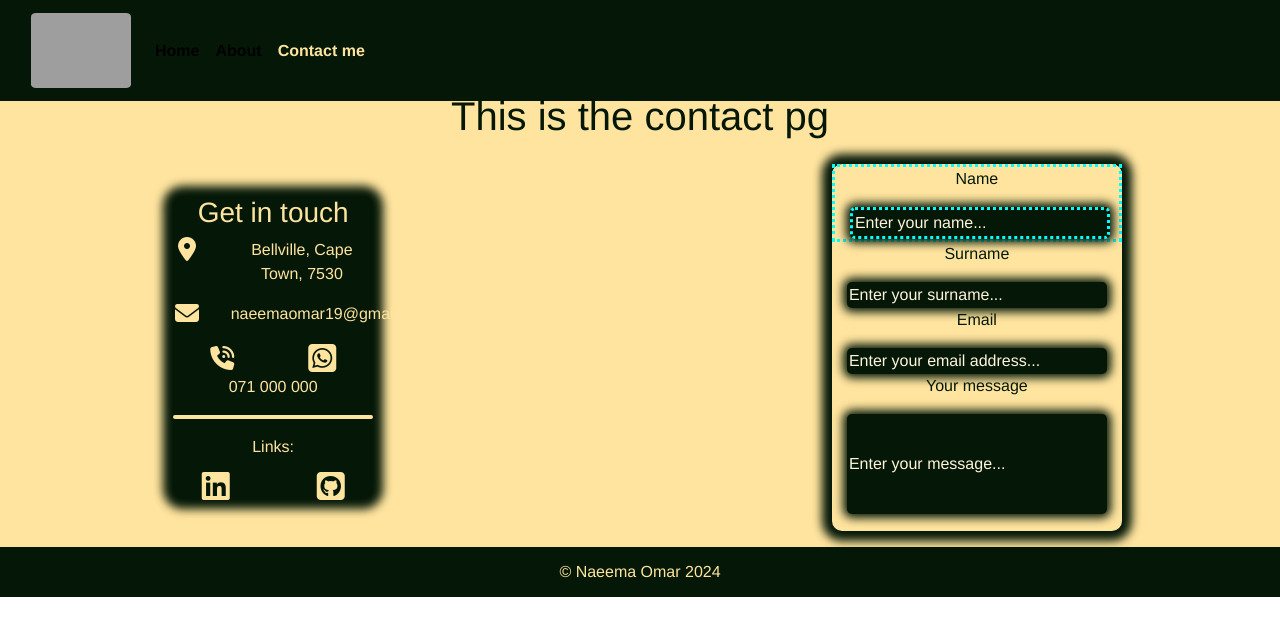
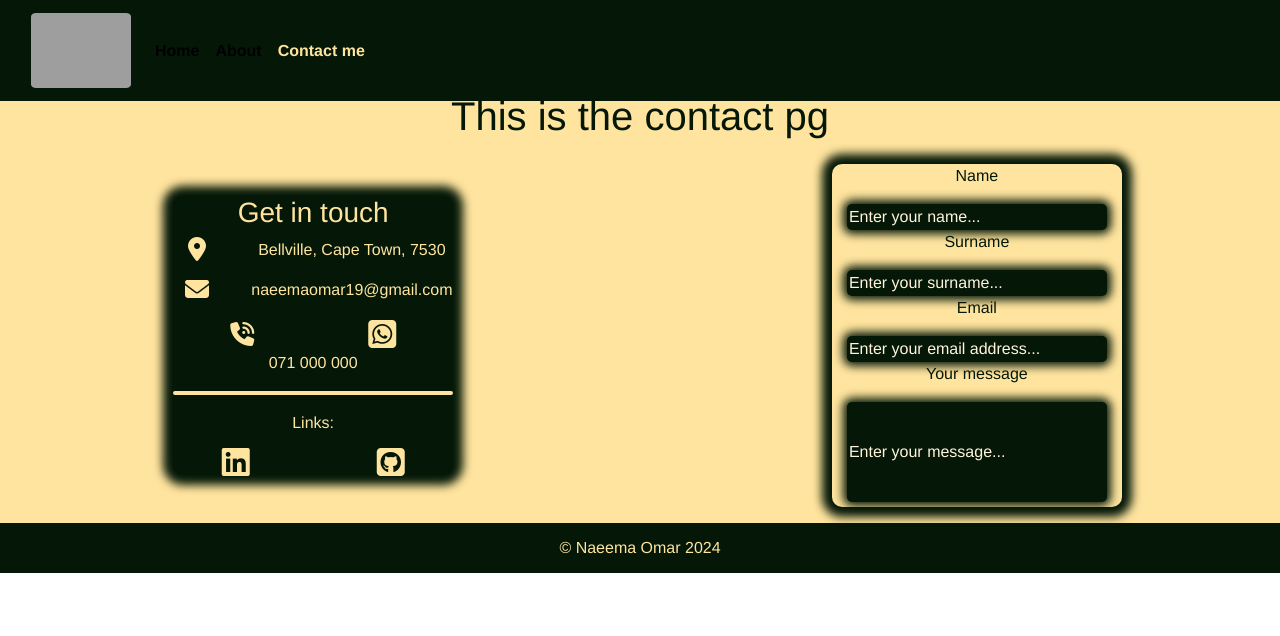
Before and after one commit to NaeemaOmar/the_portfolio, a Vue app: page /contact in a window 1280 px wide. Shown: the top 636 px of the page. Built offline with nearby package versions, Linux system fonts and the light colour scheme; grey boxes are pictures that could not be loaded.

Commit message:
contactPg styling changes

```diff
--- a/src/views/ContactView.vue
+++ b/src/views/ContactView.vue
@@ -55,9 +55,9 @@
       <div class="col-12 col-sm-9 formDiv my-3 boxShadow">
         <div class="theForm">
             <div class="row">
-                <div class="col-12 testBorder">
+                <div class="col-12 ">
                     <p>Name</p>
-                    <input type="text" class="testBorder" placeholder="Enter your name...">
+                    <input type="text" placeholder="Enter your name...">
                 </div>
                 <div class="col-12">
                     <p>Surname</p>
@@ -84,11 +84,12 @@
 
 <style>
 .greenDiv {
-  width: 200px;
+  width: 280px;
   background-color: var(--mainDarkGreen);
   color: var(--mainCream);
   border-radius: 10px;
   box-shadow: 0px 0px 10px 10px var(--mainDarkGreen);
+  /* margin-inline: auto; */
   /* margin-block: 50px; */
   /* margin-inline-start: 20px; */
   /* NOTE: the margins mess w/ responsivity */
```
